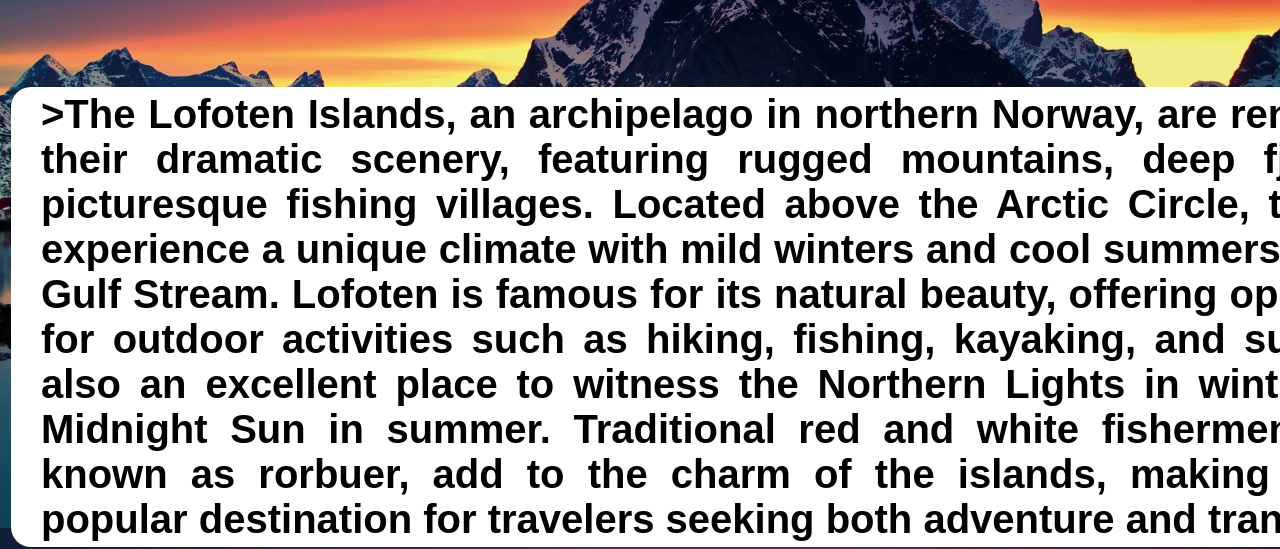
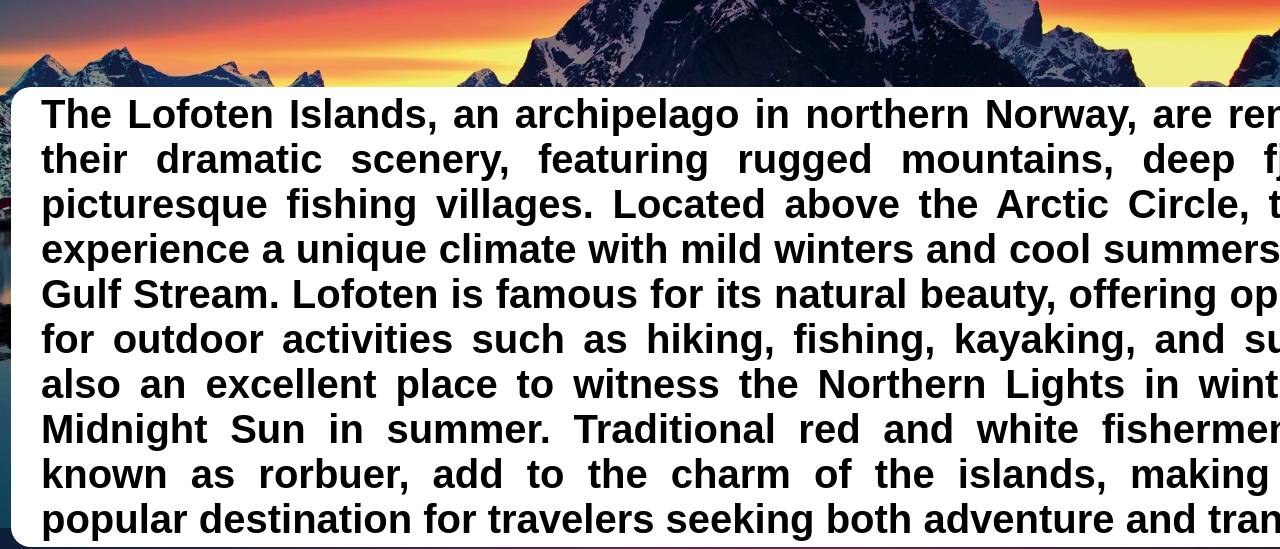
Before and after one commit to BarTriesHisBest/BarTriesHisBest.github.io, a plain HTML site: page lofoten.html in a window 1280 px wide. Shown: the part 272-821 px from the top of the page. Drawn offline with Linux system fonts and the light colour scheme.

Commit message:
Update lofoten.html

```diff
--- a/lofoten.html
+++ b/lofoten.html
@@ -21,7 +21,7 @@
             <h1 align="center">Lofoten Islands, Norway</h1>
         </tr>
         <tr>
-            <td colspan="100%"><p class="textstyle" style="text-align: justify;">>The Lofoten Islands, an archipelago in northern Norway, are renowned for their dramatic scenery, featuring rugged mountains, deep fjords, and picturesque fishing villages. Located above the Arctic Circle, the islands experience a unique climate with mild winters and cool summers due to the Gulf Stream. Lofoten is famous for its natural beauty, offering opportunities for outdoor activities such as hiking, fishing, kayaking, and surfing. It is also an excellent place to witness the Northern Lights in winter and the Midnight Sun in summer. Traditional red and white fishermen's cabins, known as rorbuer, add to the charm of the islands, making Lofoten a popular destination for travelers seeking both adventure and tranquility.
+            <td colspan="100%"><p class="textstyle" style="text-align: justify;">The Lofoten Islands, an archipelago in northern Norway, are renowned for their dramatic scenery, featuring rugged mountains, deep fjords, and picturesque fishing villages. Located above the Arctic Circle, the islands experience a unique climate with mild winters and cool summers due to the Gulf Stream. Lofoten is famous for its natural beauty, offering opportunities for outdoor activities such as hiking, fishing, kayaking, and surfing. It is also an excellent place to witness the Northern Lights in winter and the Midnight Sun in summer. Traditional red and white fishermen's cabins, known as rorbuer, add to the charm of the islands, making Lofoten a popular destination for travelers seeking both adventure and tranquility.
         </tr>
         <tr>
             <td colspan="100%">
```
